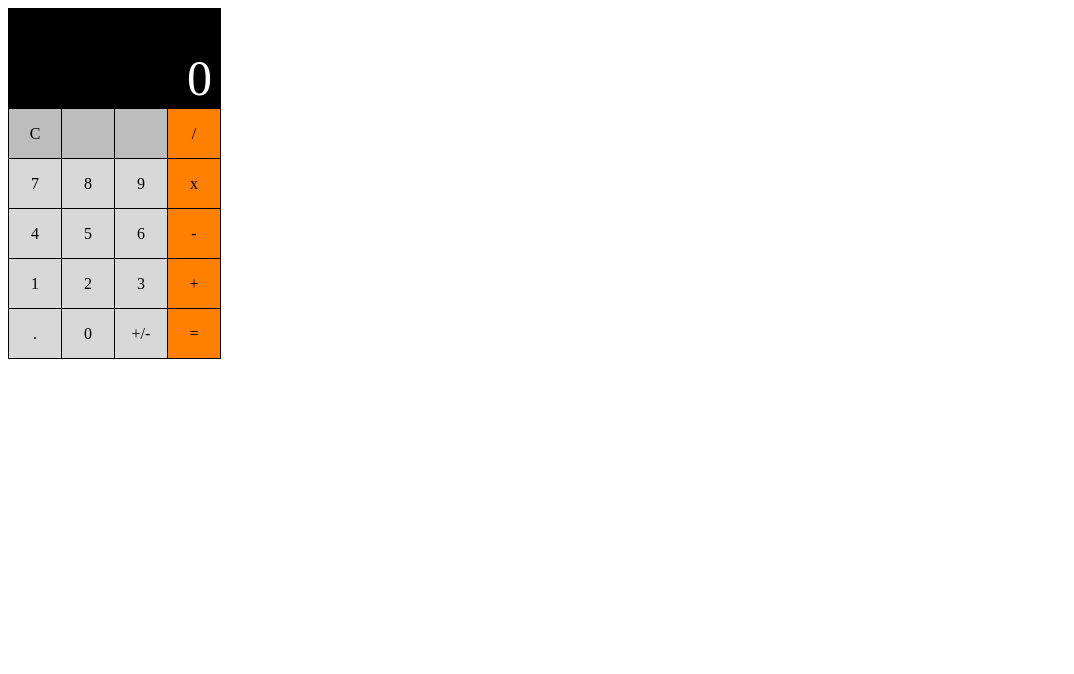
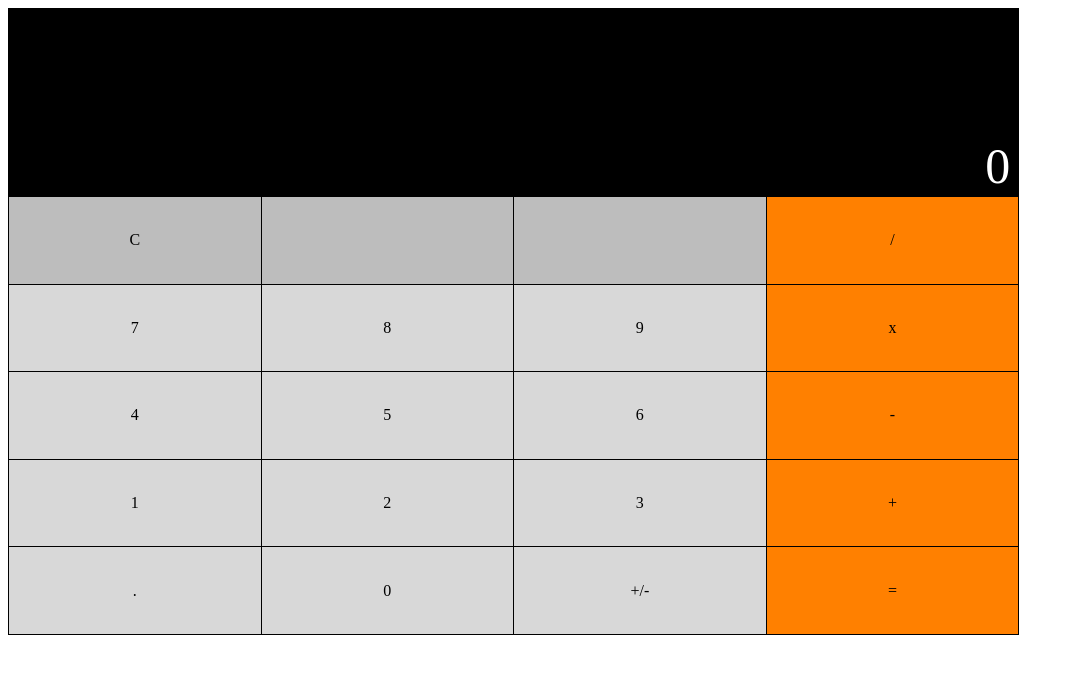
Before and after one commit to jrhea/inception, a plain HTML site: page calculator.html in a window 1280 px wide. Shown: the whole page, without its empty margins (0-1074 px from the left). Drawn offline with Linux system fonts and the light colour scheme.

Commit message:
Update calculator.html

```diff
--- a/calculator.html
+++ b/calculator.html
@@ -4,12 +4,14 @@
 <style>
 .calc-body {
     table-layout:fixed;
+    width:80%;
+    height:80%;
     border: 1px solid black;
     border-collapse: collapse;
     text-align:center;
 }
 .screen{
-    height:100;
+    height:30%;
     text-align:right;
     vertical-align: bottom;
     padding-right:8px;
@@ -26,10 +28,7 @@
 .numbers{
     background:#D8D8D8;
 }
-td {
-    width: 50;
-    height:50;
-}
+
 </style>
   </head>
   <body>
```
